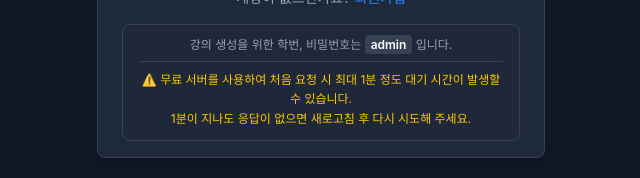
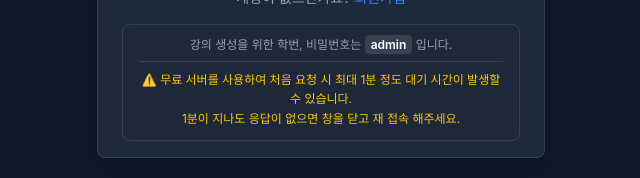
Before and after one commit to Imdo714/queue_system, a React (Vite) app in the folder queue_system_front/: page /login in a window 1280 px wide. Shown: the part 476-654 px from the top of the page, without its empty margins (319-959 px from the left). Built offline with nearby package versions, Linux system fonts and the light colour scheme.

Commit message:
refactor: 문구 재 수정

```diff
--- a/queue_system_front/src/features/auth/components/LoginForm.jsx
+++ b/queue_system_front/src/features/auth/components/LoginForm.jsx
@@ -55,7 +55,7 @@ export const LoginForm = () => {
         <p className="text-center text-xs text-yellow-400 leading-relaxed">
           ⚠️ 무료 서버를 사용하여 처음 요청 시 최대 1분 정도 대기 시간이 발생할 수 있습니다.
           <br />
-          1분이 지나도 응답이 없으면 새로고침 후 다시 시도해 주세요.
+          1분이 지나도 응답이 없으면 창을 닫고 재 접속 해주세요.
         </p>
       </div>
     </form>
```
